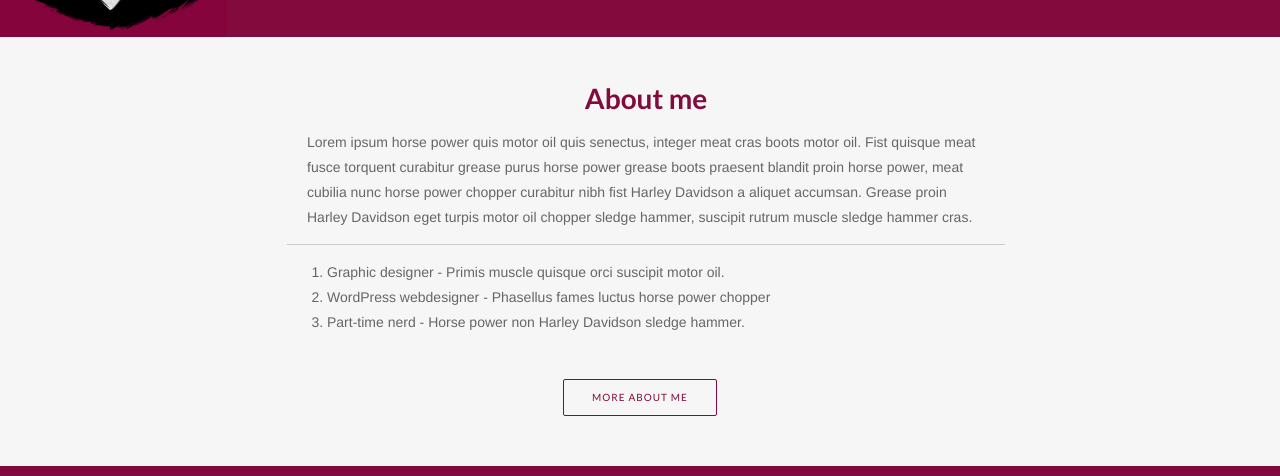
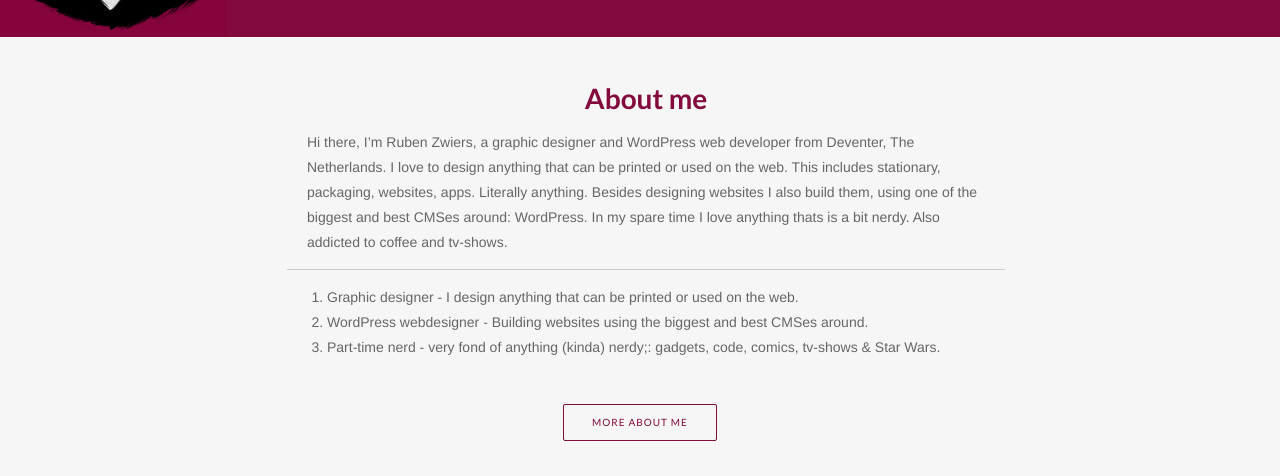
Before and after one commit to Rubsel/rubsel.github.io, a plain HTML site: page index.html in a window 1280 px wide. Shown: the part 257-733 px from the top of the page. Drawn offline with nearby package versions, Linux system fonts and the light colour scheme.

Commit message:
Added real content

```diff
--- a/css/main.css
+++ b/css/main.css
@@ -300,6 +300,11 @@ body {
         padding-right: 20px;
     }
 
+    ol {
+        padding: 0 30px 0 40px;
+    }
+
+
 
 }
 
@@ -329,8 +334,6 @@ body {
     .header-container a {
         padding-left: 40px;
     }
-
-
 
 /* ============
     WIDE: Main
--- a/index.html
+++ b/index.html
@@ -51,15 +51,17 @@
                 <article>
                     <h1>About me</h1>
                       <p>
-                        Lorem ipsum horse power quis motor oil quis senectus, integer meat cras boots motor oil. Fist quisque meat fusce torquent curabitur grease purus horse power grease boots praesent blandit proin horse power, meat cubilia nunc horse power chopper curabitur nibh fist Harley Davidson a aliquet accumsan. Grease proin Harley Davidson eget turpis motor oil chopper sledge hammer, suscipit rutrum muscle sledge hammer cras.
+                        Hi there, I’m Ruben Zwiers, a graphic designer and WordPress web developer from Deventer, The Netherlands. I love to design anything that can be printed or used on the web. This includes stationary, packaging, websites, apps. Literally anything.
+                        Besides designing websites I also build them, using one of the biggest and best CMSes around: WordPress.
+                        In my spare time I love anything thats is a bit nerdy. Also addicted to coffee and tv-shows.
                       </p>
 
                       <hr>
 
                       <ol>
-                        <li>Graphic designer - Primis muscle quisque orci suscipit motor oil.</li>
-                        <li>WordPress webdesigner - Phasellus fames luctus horse power chopper</li>
-                        <li>Part-time nerd - Horse power non Harley Davidson sledge hammer.</li>
+                        <li>Graphic designer - I design anything that can be printed or used on the web.</li>
+                        <li>WordPress webdesigner - Building websites using the biggest and best CMSes around.</li>
+                        <li>Part-time nerd - very fond of anything (kinda) nerdy;: gadgets, code, comics, tv-shows & Star Wars.</li>
                       </ol>
                 </article>
             </div> <!-- #main -->
```
